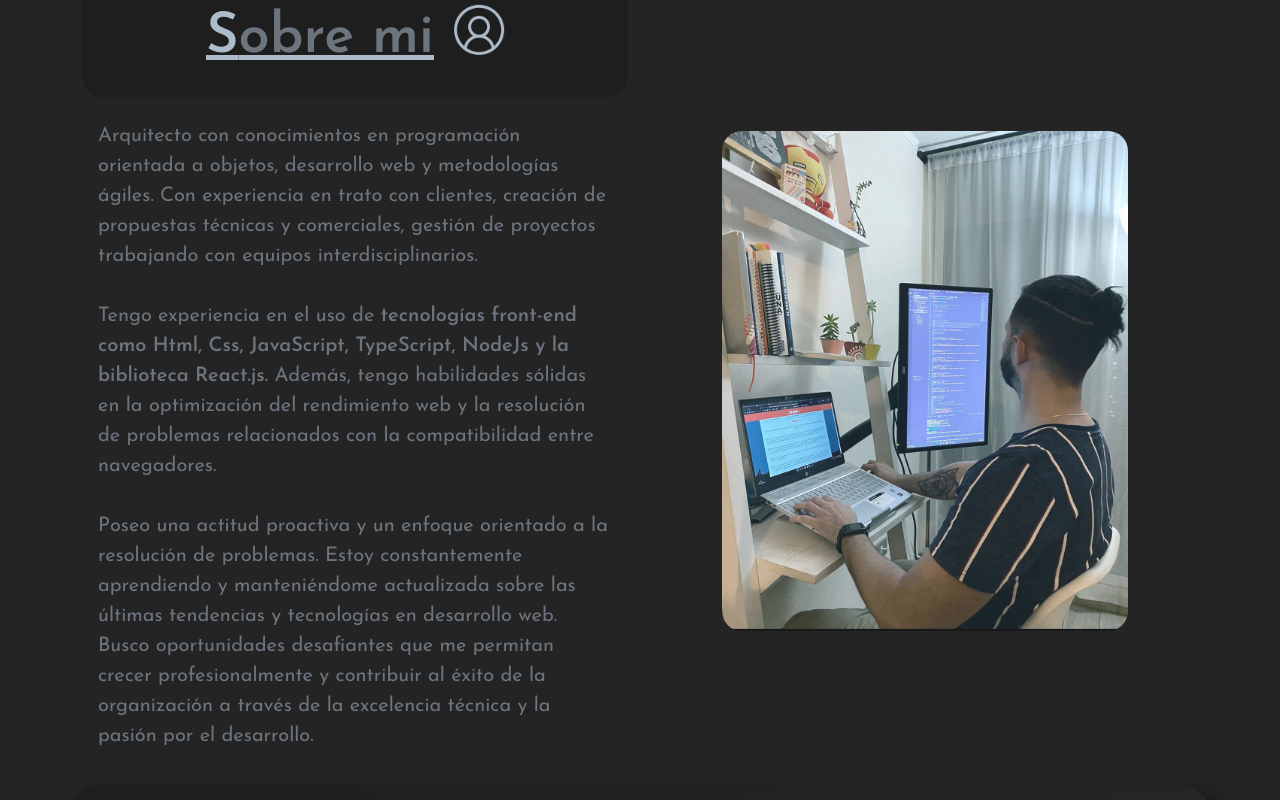
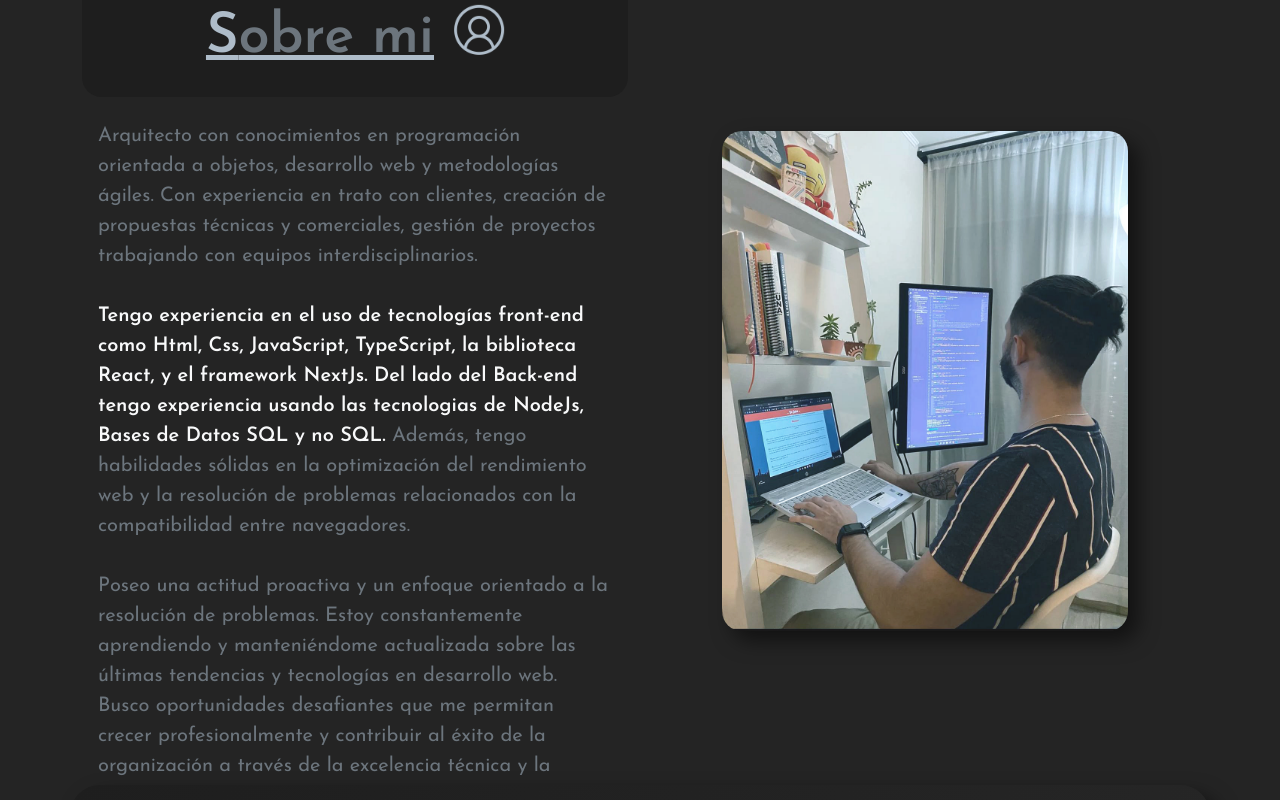
Before and after one commit to vortegar/cv-victorio_ortega, a React (Vite) app: page / in a window 1280 px wide. Shown: the part 820-1620 px from the top of the page. Built offline with nearby package versions, Linux system fonts and the light colour scheme.

Commit message:
box shadow img implemented

```diff
--- a/src/components/SectccionSobreMi.jsx
+++ b/src/components/SectccionSobreMi.jsx
@@ -8,13 +8,14 @@ export const SeccionSobreMi = () => {
               <div className='col-6 fs-5 mt-5'>
                 <div className="sobre_mi_container mt-5 d-flex justify-content-center">
                   <h2 className='fw-bold text-start sobre_mi_text d-flex pt-4'>
-                    S<p className='text-secondary'>obre mi</p> <img src="../../public/img/usuario.png" alt="Sobre mi" className="img-custom-size"/>
+                    S<p className='text-secondary'>obre mi</p> <img src="./img/usuario.png" alt="Sobre mi" className="img-custom-size"/>
                   </h2>
                 </div>
 
                   <p className='mt-4  ps-3 pe-3 text-start text-secondary'>
                     Arquitecto con conocimientos en programación orientada a objetos, desarrollo web y metodologías ágiles. Con experiencia en trato con clientes, creación de propuestas técnicas y comerciales, gestión de proyectos trabajando con equipos interdisciplinarios. <br/><br/>
-                    Tengo experiencia en el uso de <strong>tecnologías front-end como Html, Css, JavaScript, TypeScript, NodeJs y la biblioteca React.js.</strong> Además, tengo habilidades sólidas en la optimización del rendimiento web y la resolución de problemas relacionados con la compatibilidad entre navegadores. <br/><br/>
+                    <strong className="text-light">Tengo experiencia en el uso de tecnologías front-end como Html, Css, JavaScript, TypeScript, la biblioteca React, y el framework NextJs.
+                    Del lado del Back-end tengo experiencia usando las tecnologias de NodeJs, Bases de Datos SQL y no SQL. </strong> Además, tengo habilidades sólidas en la optimización del rendimiento web y la resolución de problemas relacionados con la compatibilidad entre navegadores. <br/><br/>
                     Poseo una actitud proactiva y un enfoque orientado a la resolución de problemas. Estoy constantemente aprendiendo y manteniéndome actualizada sobre las últimas tendencias y tecnologías en desarrollo web. Busco oportunidades desafiantes que me permitan crecer profesionalmente y contribuir al éxito de la organización a través de la excelencia técnica y la pasión por el desarrollo.
                   </p>
               </div>
--- a/src/styles.css
+++ b/src/styles.css
@@ -85,6 +85,7 @@ body{
   height: 500px;
   margin-top: 150px;
   border-radius: 20px 20px 20px 20px;
+  box-shadow: 10px 10px 20px rgba(0, 0, 0, 0.5);
 }
 
 .educacion_contenido i{
@@ -241,7 +242,7 @@ body{
 .img_sobre_mi {
   height: 30rem;
   border-radius: 1rem;
-  filter: hue-rotate(180deg) blur(5px); /* Aplicar filtro para tonos azules y borde difuminado */
+  filter: hue-rotate(180deg) blur(5px);
 }
 
 
```
